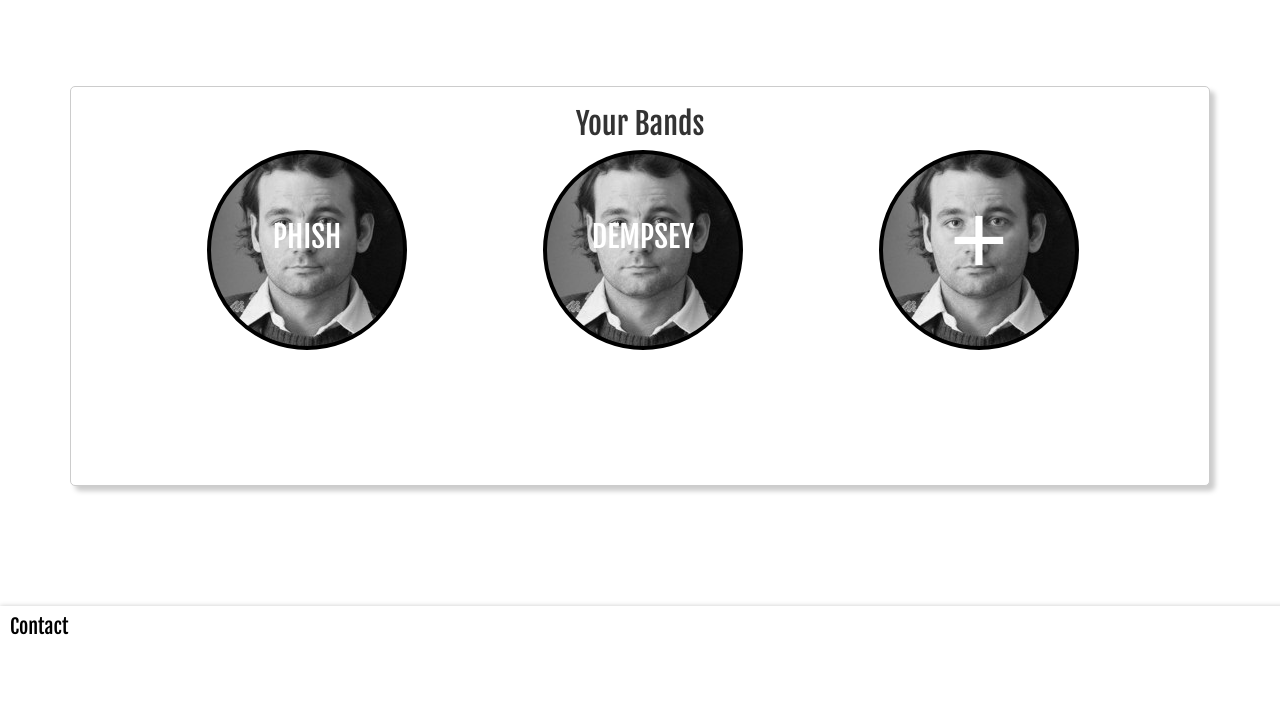
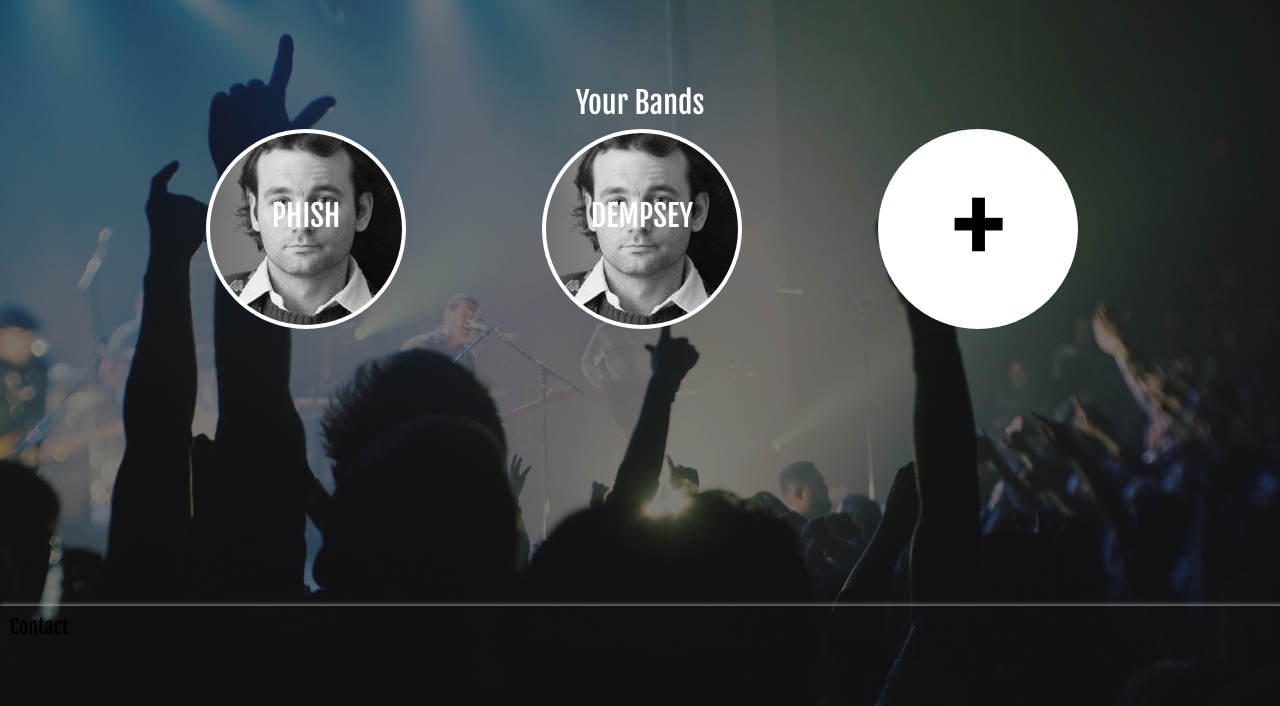
Before and after one commit to faurenlarr/BookIt, a website: page public/index.html at #/band/create in a window 1280 px wide. Shown: the part 114-820 px from the top of the page. Drawn offline with nearby package versions, Linux system fonts and the light colour scheme; some packages are replaced by stand-ins of ours; a script that the page names is missing.

Commit message:
added backgrnd img

```diff
--- a/public/common/views/homepage.html
+++ b/public/common/views/homepage.html
@@ -4,7 +4,7 @@
 <h2>Your Bands</h2>
 <div class="circle col-md-4"><h3 class="bandname"><a ui-sref="band">PHISH</a></h3 class="bandname"></div>
 <div class="circle col-md-4"><h3 class="bandname"><a ui-sref="band">DEMPSEY</a></h3 class="bandname"></div>
-<div class="circle col-md-4"><h3 class="plus"><a ui-sref="createband"> + </a></h3 class="bandname"></div>
+<div class="circle3 plus col-md-4"><h3><a ui-sref="createband"> + </a></h3 class="bandname"></div>
 
 </div>
 </section>
--- a/public/styles/sassy.scss
+++ b/public/styles/sassy.scss
@@ -4,8 +4,12 @@
 
 body {
   font-family: 'Fjalla One';
-  // background-image: url(/assets/testsunset.jpg);
-  //  background-size: cover;
+ background: linear-gradient(rgba(0, 0, 0, 0.5), rgba(0, 0, 0, 0.5)), url(/assets/testfans.JPG);
+ background-size: cover;
+  background-repeat: repeat-y;
+  background-position: top center;
+  background-attachment: fixed;
+
 
     h1, h5 {
         color: #ae535d;
@@ -19,27 +23,29 @@
 
 .box {
   margin-top: 100px;
-  border: 1px solid #cccccc;
-   box-shadow: 5px 5px 5px #cccccc;
-   border-radius: 5px;
+  // border: 1px solid #cccccc;
+  //  box-shadow: 5px 5px 5px #cccccc;
+  //  border-radius: 5px;
   height: 400px;
-  background-color: white;
+  // background-color: white;
   margin-bottom: 100px;
             li {
               list-style-type: none;
             }
           h1 {
             font-size: 40px;
+
           }
           h2 {
             text-align: center;
+            color: white;
           }
 
           .circle {
             width: 200px;
             height: 200px;
             border-radius: 100px;
-            border: 4px solid black;
+            border: 4px solid white;
             background-image: url(/assets/testpic.jpg);
             display: inline-block;
             margin-left: 136px;
@@ -74,6 +80,28 @@
 
           }
 }
+
+.circle3 {
+  width: 200px;
+  height: 200px;
+  border-radius: 100px;
+  border: 4px solid white;
+  // background-image: url(/assets/testpic.jpg);
+  display: inline-block;
+  margin-left: 136px;
+  background-color: white;
+
+    a {
+      color: black;
+      text-decoration: none;
+      font-size: 132px;
+      margin-left: 55px;
+      margin-top: 90px;
+    }
+
+
+}
+
 
 
 
```
Also changed, not shown: public/band/views/createBand.html (+5 -5 lines), public/styles/styles.css.
